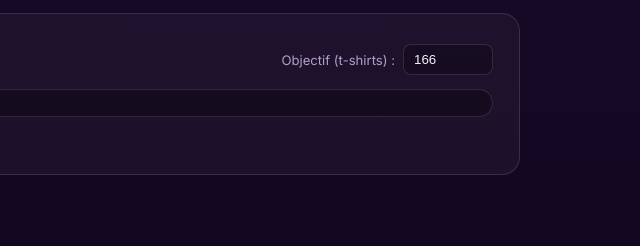
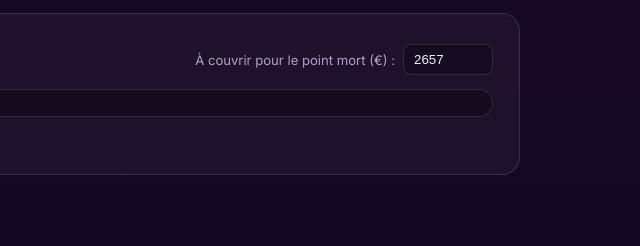
Before and after one commit to guilhemroig-source/ConcoursGTA6, a website: page gta6-keepcool-concours 2/public/admin.html in a window 1280 px wide. Both pictures are taken after a click on the button "Se connecter". Shown: the part 412-658 px from the top of the page, 640-1280 px from the left. Drawn offline with Linux system fonts and the light colour scheme; no server answers.

Commit message:
Update admin.html for break-even target input

```diff
--- a/gta6-keepcool-concours 2/public/admin.html
+++ b/gta6-keepcool-concours 2/public/admin.html
@@ -55,8 +55,8 @@
     <div class="card" style="margin-bottom:28px">
       <div style="display:flex;justify-content:space-between;align-items:center;flex-wrap:wrap;gap:10px">
         <h3 style="margin:0">🎯 Progression vers le point mort</h3>
-        <label class="hint" style="display:flex;align-items:center;gap:8px">Objectif (t-shirts) :
-          <input type="number" id="pm-target" value="166" min="1" max="100000" style="width:90px;padding:7px 10px;border-radius:8px;border:1px solid var(--card-border);background:rgba(0,0,0,.25);color:var(--text)" />
+        <label class="hint" style="display:flex;align-items:center;gap:8px">À couvrir pour le point mort (€) :
+          <input type="number" id="pm-target" value="2657" min="1" max="100000" style="width:90px;padding:7px 10px;border-radius:8px;border:1px solid var(--card-border);background:rgba(0,0,0,.25);color:var(--text)" />
         </label>
       </div>
       <div style="margin-top:14px;background:rgba(0,0,0,.3);border-radius:999px;height:28px;overflow:hidden;border:1px solid var(--card-border)">
```
